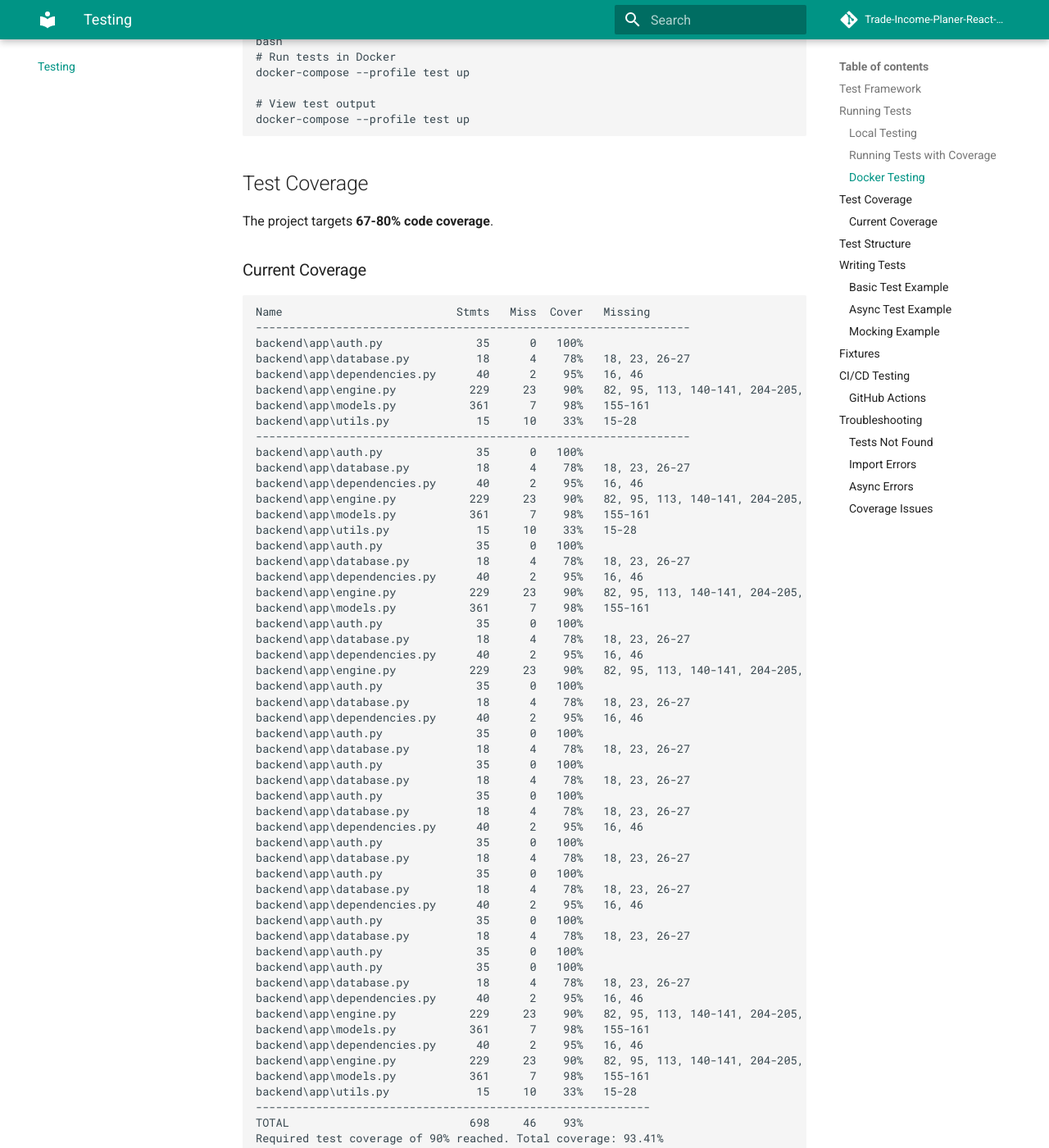
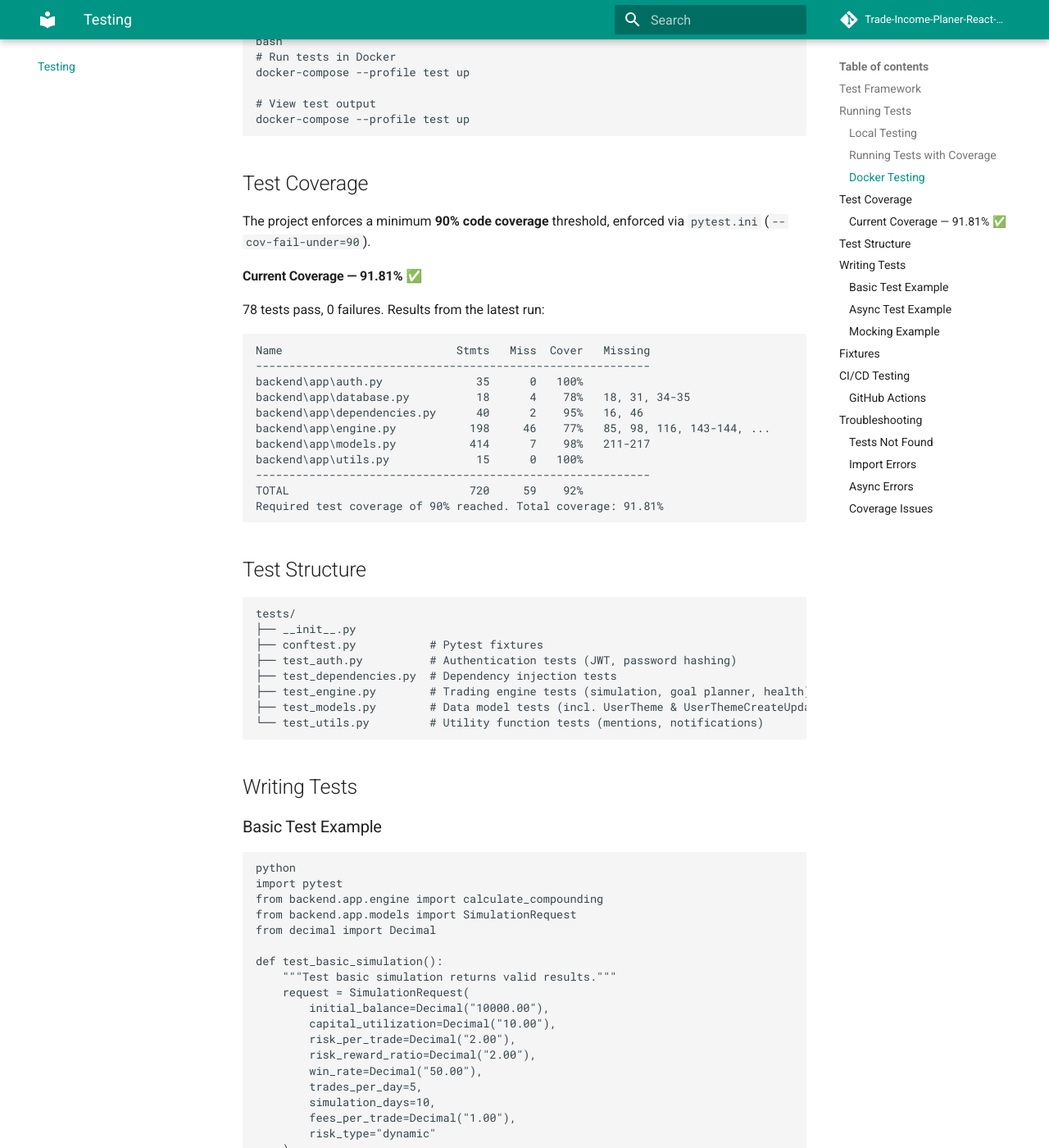
Before and after one commit to Jijan5/Trade-Income-Planer-React-Python-FastAPI-, an MkDocs documentation site: the page built from docs/testing.md, in a window 1280 px wide and 1400 px high, scrolled down 1316 px. Shown: the whole window at 82% size. Built offline with MkDocs 1.6.1 and Material for MkDocs 9.7.7, drawn with Linux system fonts in a browser that asks for light colours; comment, search, counter and statistics services are not loaded; some of the changed text lies outside the part shown.

````diff
--- a/docs/testing.md
+++ b/docs/testing.md
@@ -63,65 +63,24 @@ docker-compose --profile test up
 
 ## Test Coverage
 
-The project targets **67-80% code coverage**.
+The project enforces a minimum **90% code coverage** threshold, enforced via `pytest.ini` (`--cov-fail-under=90`).
 
-### Current Coverage
+#### Current Coverage — **91.81%** ✅
+
+78 tests pass, 0 failures. Results from the latest run:
 
 ```
 Name                          Stmts   Miss  Cover   Missing
------------------------------------------------------------------
+-----------------------------------------------------------
 backend\app\auth.py              35      0   100%
-backend\app\database.py          18      4    78%   18, 23, 26-27
+backend\app\database.py          18      4    78%   18, 31, 34-35
 backend\app\dependencies.py      40      2    95%   16, 46
-backend\app\engine.py           229     23    90%   82, 95, 113, 140-141, 204-205, 213-215, 241-246, 266, 286, 308, 362-36562-365
-backend\app\models.py           361      7    98%   155-161
-backend\app\utils.py             15     10    33%   15-28
------------------------------------------------------------------
-backend\app\auth.py              35      0   100%
-backend\app\database.py          18      4    78%   18, 23, 26-27
-backend\app\dependencies.py      40      2    95%   16, 46
-backend\app\engine.py           229     23    90%   82, 95, 113, 140-141, 204-205, 213-215, 241-246, 266, 286, 308, 362-365
-backend\app\models.py           361      7    98%   155-161
-backend\app\utils.py             15     10    33%   15-28
-backend\app\auth.py              35      0   100%
-backend\app\database.py          18      4    78%   18, 23, 26-27
-backend\app\dependencies.py      40      2    95%   16, 46
-backend\app\engine.py           229     23    90%   82, 95, 113, 140-141, 204-205, 213-215, 241-246, 266, 286, 308, 362-365
-backend\app\models.py           361      7    98%   155-161
-backend\app\auth.py              35      0   100%
-backend\app\database.py          18      4    78%   18, 23, 26-27
-backend\app\dependencies.py      40      2    95%   16, 46
-backend\app\engine.py           229     23    90%   82, 95, 113, 140-141, 204-205, 213-215, 241-246, 266, 286, 308, 362-365
-backend\app\auth.py              35      0   100%
-backend\app\database.py          18      4    78%   18, 23, 26-27
-backend\app\dependencies.py      40      2    95%   16, 46
-backend\app\auth.py              35      0   100%
-backend\app\database.py          18      4    78%   18, 23, 26-27
-backend\app\auth.py              35      0   100%
-backend\app\database.py          18      4    78%   18, 23, 26-27
-backend\app\auth.py              35      0   100%
-backend\app\database.py          18      4    78%   18, 23, 26-27
-backend\app\dependencies.py      40      2    95%   16, 46
-backend\app\auth.py              35      0   100%
-backend\app\database.py          18      4    78%   18, 23, 26-27
-backend\app\auth.py              35      0   100%
-backend\app\database.py          18      4    78%   18, 23, 26-27
-backend\app\dependencies.py      40      2    95%   16, 46
-backend\app\auth.py              35      0   100%
-backend\app\database.py          18      4    78%   18, 23, 26-27
-backend\app\auth.py              35      0   100%
-backend\app\auth.py              35      0   100%
-backend\app\database.py          18      4    78%   18, 23, 26-27
-backend\app\dependencies.py      40      2    95%   16, 46
-backend\app\engine.py           229     23    90%   82, 95, 113, 140-141, 204-205, 213-215, 241-246, 266, 286, 308, 362-365
-backend\app\models.py           361      7    98%   155-161
-backend\app\dependencies.py      40      2    95%   16, 46
-backend\app\engine.py           229     23    90%   82, 95, 113, 140-141, 204-205, 213-215, 241-246, 266, 286, 308, 362-365
-backend\app\models.py           361      7    98%   155-161
-backend\app\utils.py             15     10    33%   15-28
+backend\app\engine.py           198     46    77%   85, 98, 116, 143-144, ...
+backend\app\models.py           414      7    98%   211-217
+backend\app\utils.py             15      0   100%
 -----------------------------------------------------------
-TOTAL                           698     46    93%
-Required test coverage of 90% reached. Total coverage: 93.41%
+TOTAL                           720     59    92%
+Required test coverage of 90% reached. Total coverage: 91.81%
 ```
 
 ## Test Structure
@@ -130,11 +89,11 @@ Required test coverage of 90% reached. Total coverage: 93.41%
 tests/
 ├── __init__.py
 ├── conftest.py           # Pytest fixtures
-├── test_auth.py          # Authentication tests
+├── test_auth.py          # Authentication tests (JWT, password hashing)
 ├── test_dependencies.py  # Dependency injection tests
-├── test_engine.py        # Trading engine tests
-├── test_models.py        # Data model tests
-└── test_utils.py         # Utility function tests
+├── test_engine.py        # Trading engine tests (simulation, goal planner, health)
+├── test_models.py        # Data model tests (incl. UserTheme & UserThemeCreateUpdate)
+└── test_utils.py         # Utility function tests (mentions, notifications)
 ```
 
 ## Writing Tests
````
Also changed, not shown: README.md (+38 -16 lines), docs/api.md (+68 -26 lines).
